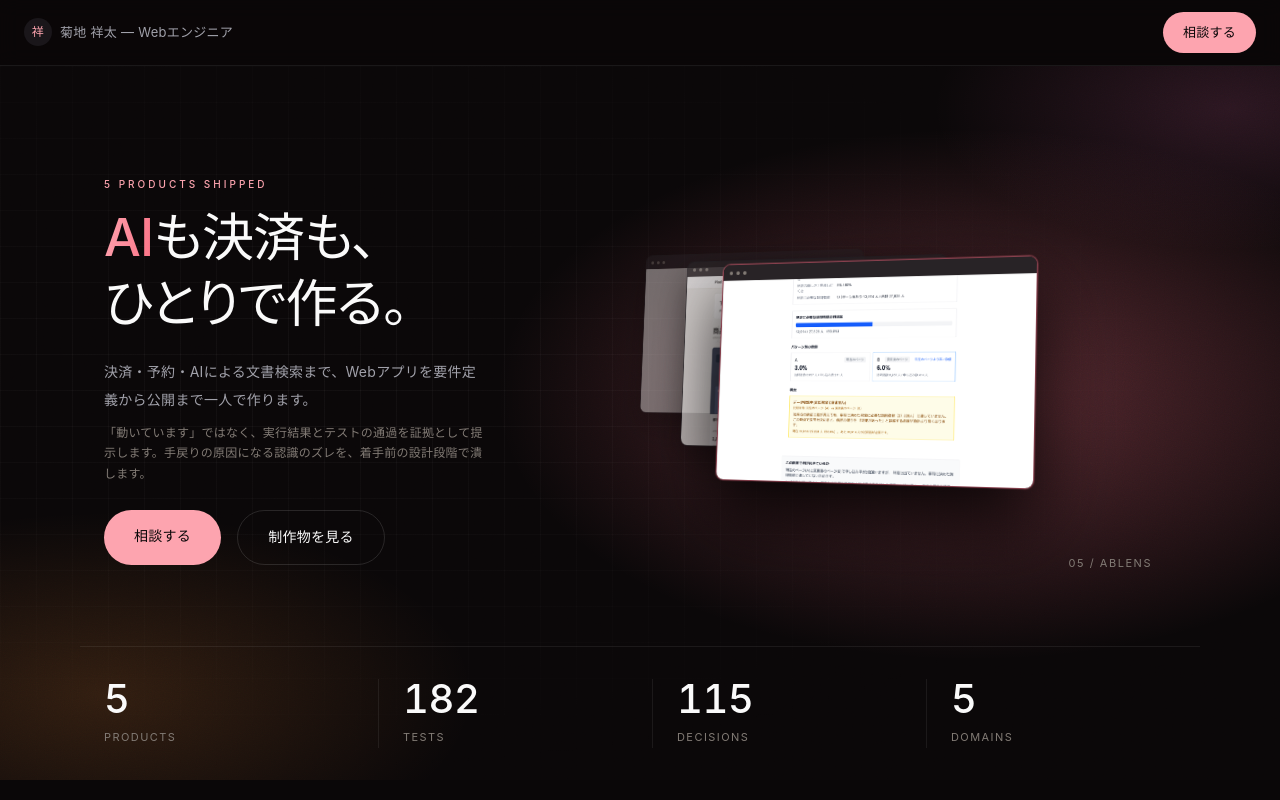
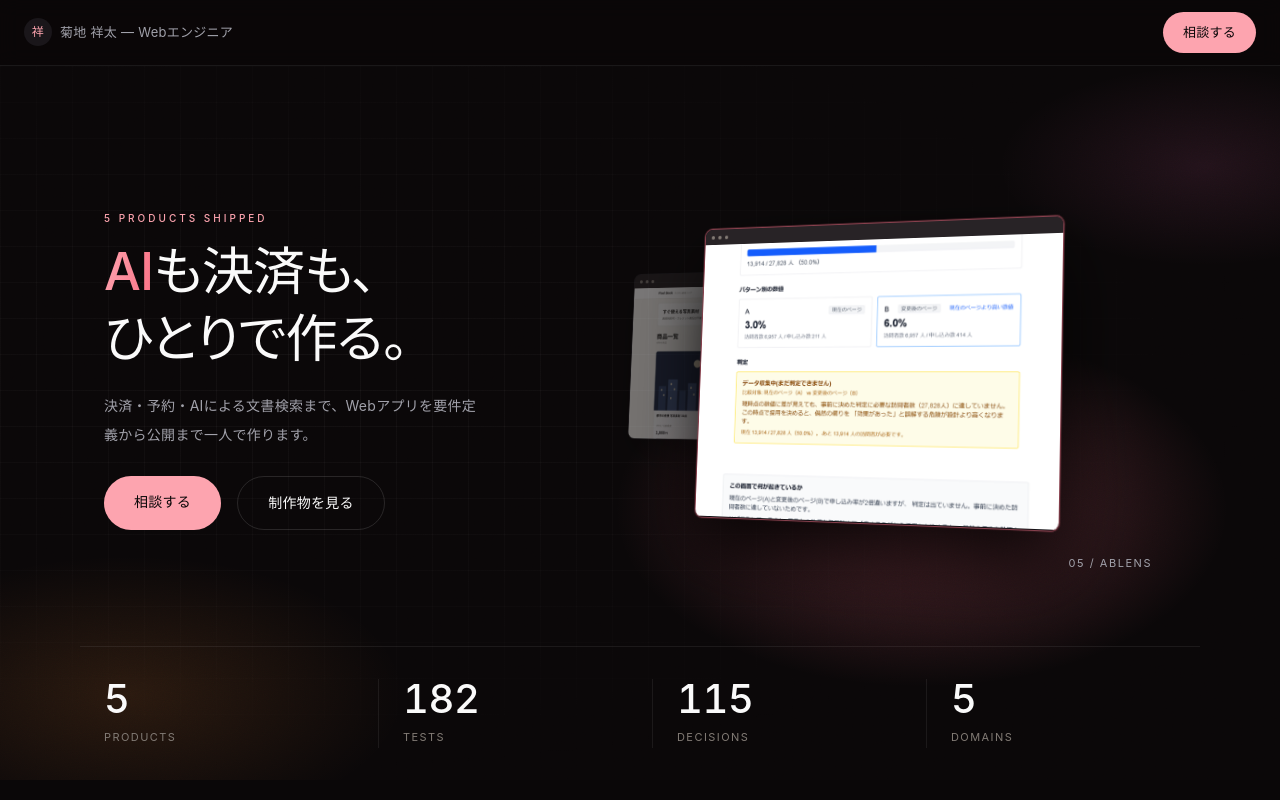
Before and after one commit to shota48-lgtm/portfolio-lp, a React (Vite) app: page / in a window 1280 px wide. Shown: the top 800 px of the page. Built offline with nearby package versions, Linux system fonts and the light colour scheme.

Commit message:
fix: refine hero lighting, screenshot scale and copy density

```diff
--- a/src/App.css
+++ b/src/App.css
@@ -87,12 +87,16 @@
   position: relative;
   overflow: hidden;
   /* 背景1層目: メッシュグラデーション。色点は3つまで(4つ以上で濁る)。
-     光の中心を右寄り(76%)に置くのは、そこに作品の立体配置を重ねて
-     作品自体が発光しているように見せるため */
+     2026-08-08 調整(J159): 光は「何を照らすか」に合わせる。
+     - 主光源の中心を縦46%→62%へ下げ、作品の立体配置の位置に合わせる
+       (以前は作品より上を照らし、右上が均一に明るく飛んでいた)
+     - 広がりを62%→46%に絞り、面全体が明るくなるのを防ぐ
+     - transparent の終端を60%→52%に早めて減衰を急にする
+     - 補助光2つも弱め、主光源を目立たせる */
   background:
-    radial-gradient(ellipse 62% 62% at 76% 46%, rgba(251, 113, 133, .32), transparent 60%),
-    radial-gradient(ellipse 50% 44% at 8% 88%, rgba(251, 146, 60, .16), transparent 58%),
-    radial-gradient(ellipse 42% 36% at 96% 6%, rgba(244, 114, 182, .14), transparent 55%);
+    radial-gradient(ellipse 46% 48% at 72% 62%, rgba(251, 113, 133, .30), transparent 52%),
+    radial-gradient(ellipse 40% 36% at 10% 88%, rgba(251, 146, 60, .13), transparent 54%),
+    radial-gradient(ellipse 32% 28% at 94% 14%, rgba(244, 114, 182, .10), transparent 50%);
 }
 /* 背景2層目: グリッドパターン(左側で減衰するマスク) */
 .hero::before {
@@ -184,7 +188,9 @@
   flex-wrap: wrap;
 }
 
-/* ===== ヒーローの立体配置(291-3) ===== */
+/* ===== ヒーローの立体配置(291-3 / 309: 案B=奥1枚+手前拡大) =====
+   手前の中身が読めることを最優先に、重ねは2枚に減らして手前を拡大(J160)。
+   「まだある」ことは奥1枚とラベル、直下の作品一覧で伝わる */
 .hero__visual {
   position: relative;
   perspective: 1300px;
@@ -194,6 +200,8 @@
   min-height: 300px;
   --tilt-x: 0deg;
   --tilt-y: 0deg;
+  --hero-shot-front: 260px; /* モバイル */
+  --hero-shot-back: 190px;
 }
 .shot {
   position: absolute;
@@ -221,31 +229,35 @@
   width: 100%;
   height: auto;
 }
-/* 3枚とも同じ角度(rotateY -19deg / rotateX 5deg)にする。
-   角度を揃えることで3枚が「束」として1つの塊に見える。
+/* 2枚とも同じ角度(rotateY -19deg / rotateX 5deg)にする。
+   角度を揃えることで「束」として1つの塊に見える。
    バラバラの角度にすると散らかって主役が定まらない */
 .shot--back {
-  width: 186px;
-  transform: translate(-96px, -26px)
-    rotateY(calc(-19deg + var(--tilt-y))) rotateX(calc(5deg + var(--tilt-x))) scale(.82);
+  width: var(--hero-shot-back);
+  transform: translate(calc(var(--hero-shot-front) * -0.38), -8%)
+    rotateY(calc(-19deg + var(--tilt-y))) rotateX(calc(5deg + var(--tilt-x))) scale(.86);
   transform-origin: right center;
-  opacity: .40;
-  box-shadow: var(--shadow-card);
-}
-.shot--mid {
-  width: 198px;
-  transform: translate(-48px, -13px)
-    rotateY(calc(-19deg + var(--tilt-y))) rotateX(calc(5deg + var(--tilt-x))) scale(.91);
-  transform-origin: right center;
-  opacity: .68;
+  opacity: .45;
   box-shadow: var(--shadow-card);
 }
 .shot--front {
-  width: 216px;
+  width: var(--hero-shot-front);
   transform: rotateY(calc(-19deg + var(--tilt-y))) rotateX(calc(5deg + var(--tilt-x)));
   transform-origin: right center;
   box-shadow: var(--shadow-front);
   border: 1px solid rgba(251, 113, 133, .5); /* 珊瑚の1px枠 */
+}
+/* 手前の1枚は等倍で敷くと1280px幅の画面写真が縮みすぎて文字が潰れる(J160)。
+   要点(A/Bの数値と黄色い判定ブロック)だけを切り出して約1.5倍で見せる */
+.shot--front .shot__crop {
+  aspect-ratio: 4 / 3;
+  overflow: hidden;
+}
+.shot--front .shot__crop img {
+  width: 150%;
+  max-width: none;
+  margin-left: -25%;
+  margin-top: -19%; /* A/Bの数値〜判定ブロックの帯が枠に収まる縦位置 */
 }
 .hero__visual-label {
   position: absolute;
@@ -254,7 +266,9 @@
   font-size: 11px;
   letter-spacing: .14em;
   text-align: right;
-  color: var(--c-text-weak);
+  /* 光源の最輝点(rgb(82,39,46))上に乗るため text-weak(2.98:1)では
+     AA不合格。text-sub なら最輝点上でも 4.85:1(2026-08-08 実測) */
+  color: var(--c-text-sub);
 }
 
 /* ===== 実績数値(291-5) ===== */
@@ -435,6 +449,13 @@
   font-size: 13px;
   font-weight: 500;
   color: var(--c-text-sub);
+  margin-bottom: var(--sp-1);
+}
+.services__lead {
+  font-size: 13px;
+  line-height: 1.9;
+  color: var(--c-text-weak);
+  max-width: var(--maxw-text);
   margin-bottom: var(--sp-2);
 }
 .services__list {
@@ -506,9 +527,8 @@
     flex: 1;
     min-height: 420px;
   }
-  .shot--back { width: 300px; transform: translate(-150px, -40px) rotateY(calc(-19deg + var(--tilt-y))) rotateX(calc(5deg + var(--tilt-x))) scale(.82); }
-  .shot--mid { width: 320px; transform: translate(-76px, -20px) rotateY(calc(-19deg + var(--tilt-y))) rotateX(calc(5deg + var(--tilt-x))) scale(.91); }
-  .shot--front { width: 348px; }
+  /* タブレット(768〜1279px) */
+  .hero__visual { --hero-shot-front: 340px; --hero-shot-back: 260px; }
   .hero__visual-label { right: 24px; bottom: 8px; }
 
   .hero__stats {
@@ -526,6 +546,11 @@
   .bottom-cta { margin-top: var(--sp-8); }
 }
 
+/* PC(1280px〜): 手前をさらに拡大 */
+@media (min-width: 1280px) {
+  .hero__visual { --hero-shot-front: 400px; --hero-shot-back: 300px; }
+}
+
 /* モバイル: 実績は 2×2、CTAは幅100%(最大360px) */
 @media (max-width: 767px) {
   .btn--primary, .btn--ghost {
--- a/src/App.jsx
+++ b/src/App.jsx
@@ -127,6 +127,9 @@ function App() {
 
       <section className="services reveal" aria-label="依頼できること">
         <p className="services__title">依頼できること</p>
+        {/* ヒーローから移設した段落(作業310)。仕事の進め方の説明は
+            依頼を検討する文脈で読まれる方が効く */}
+        <p className="services__lead">{profile.lead}</p>
         <ul className="services__list">
           {services.map((s) => (
             <li key={s}>{s}</li>
--- a/src/components/Hero.jsx
+++ b/src/components/Hero.jsx
@@ -1,11 +1,12 @@
 import { useEffect, useRef } from 'react'
 import { profile, stats } from '../data/projects.js'
 
-// ヒーローの立体配置に使う3枚(手前が最新作 ablens。J156:
-// 作品のスクリーンショットこそがポートフォリオの主役の絵)
+// ヒーローの立体配置(手前が最新作 ablens。J156:
+// 作品のスクリーンショットこそがポートフォリオの主役の絵)。
+// 重ねは2枚(案B。J160): 手前の中身が読めることを最優先に手前を拡大し、
+// 「まだある」ことは奥1枚とラベル、直下の作品一覧で伝える
 const STACK = [
-  { src: '/works/reservation-app.png', pos: 'back' },
-  { src: '/works/ec-app.png', pos: 'mid' },
+  { src: '/works/ec-app.png', pos: 'back' },
   { src: '/works/ablens.png', pos: 'front' },
 ]
 
@@ -59,15 +60,15 @@ function BrowserFrame({ src, pos, front }) {
       </div>
       {/* ヒーローの画像は LCP 候補のため loading="lazy" を付けない
           (lazy にすると読み込みが後回しになり LCP が悪化する)。
-          手前の1枚のみ fetchpriority="high" で最優先に読ませる */}
-      <img
-        src={src}
-        width="1280"
-        height="800"
-        alt=""
-        aria-hidden={front ? undefined : 'true'}
-        fetchPriority={front ? 'high' : undefined}
-      />
+          手前の1枚のみ fetchpriority="high" で最優先に読ませる。
+          手前は .shot__crop で要点(A/B数値+判定ブロック)を切り出して拡大表示 */}
+      {front ? (
+        <div className="shot__crop">
+          <img src={src} width="1280" height="800" alt="ablens のテスト結果画面(データ収集中の判定)" fetchPriority="high" />
+        </div>
+      ) : (
+        <img src={src} width="1280" height="800" alt="" aria-hidden="true" />
+      )}
     </div>
   )
 }
@@ -115,8 +116,10 @@ export default function Hero() {
             <span className="grad">AI</span>も決済も、<br />
             ひとりで作る。
           </h1>
+          {/* ヒーローの本文は1段落のみ(作業310)。ファーストビューは
+              3秒で通過する場所であり、2段落は読ませる量として重い。
+              証拠提示の段落(profile.lead)は「依頼できること」へ移設 */}
           <p className="hero__lead">{profile.catch}</p>
-          <p className="hero__lead hero__lead--sub">{profile.lead}</p>
           <div className="hero__actions">
             <a
               className="btn btn--primary"
```
